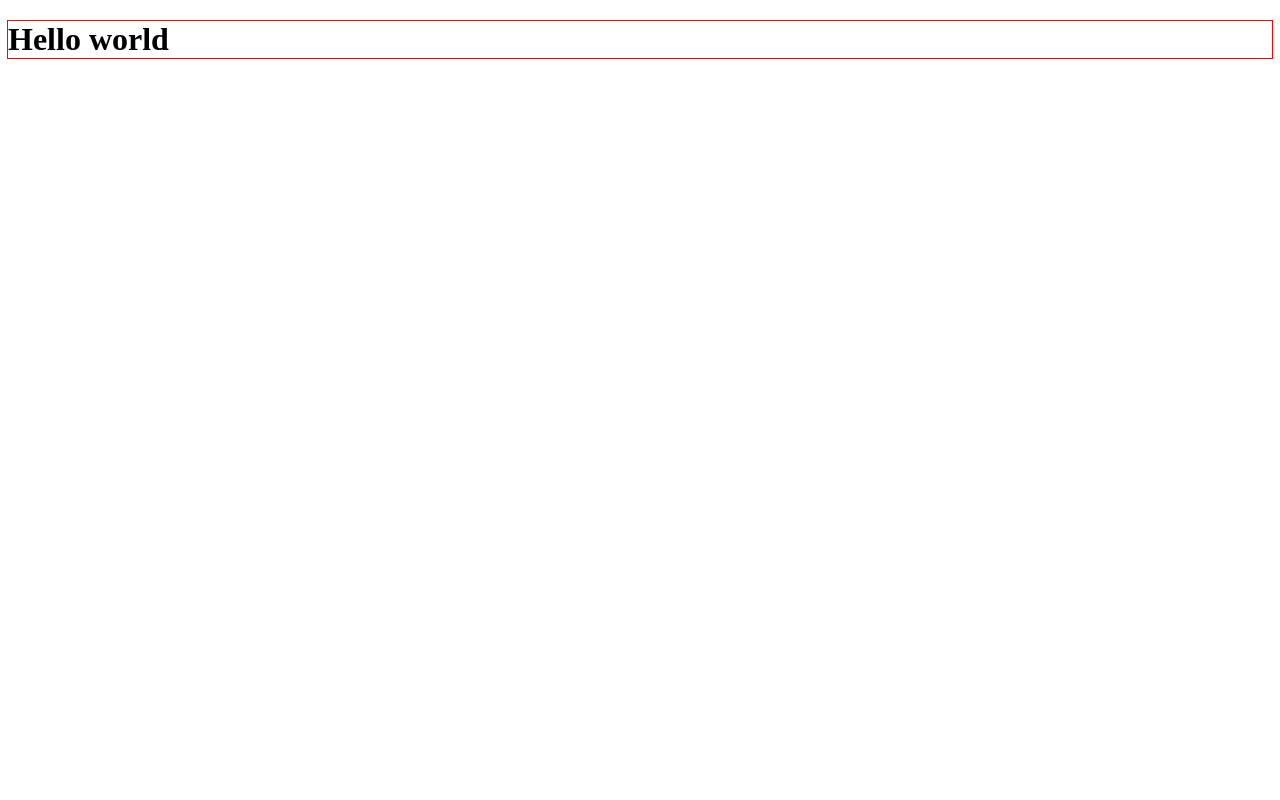
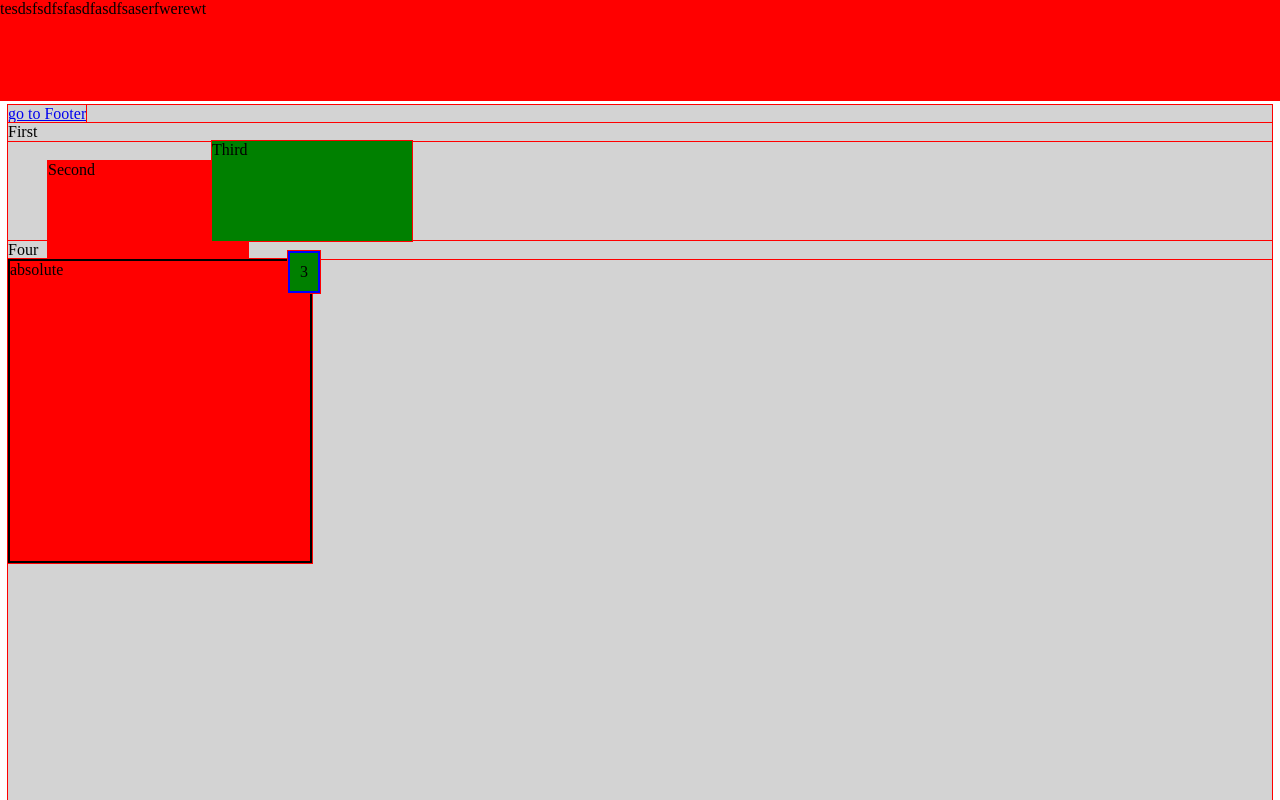
Before and after one commit to anddrews/test-it, a website: page src/index.html in a window 1280 px wide. Shown: the top 800 px of the page. Drawn offline with nearby package versions, Linux system fonts and the light colour scheme; files that its build step writes are made by us from their sources.

Commit message:
position

```diff
--- a/src/index.html
+++ b/src/index.html
@@ -7,6 +7,12 @@
     <title>Hello world</title>
   </head>
   <body>
-    <h1>Hello world</h1>
+    <div class="big-div">
+      <a href="#anchor">go to Footer</a>
+      @@include("./partials/relative/_relative.html")
+      @@include("./partials/absolute/_absolute.html")
+    </div>
+    <div id="anchor">Footer</div>
+    @@include("./partials/fixed/_fixed.html", {"test1": "tesdsfsdfsfasdfasdfsaserfwerewt"})
   </body>
 </html>
--- a/src/main.scss
+++ b/src/main.scss
@@ -1,3 +1,13 @@
+@import "./partials/fixed/fixed.scss";
+@import "./partials/relative/relative.scss";
+@import "./partials/absolute/absolute.scss";
+
 html * {
   outline: 1px solid red;
 }
+
+.big-div {
+  height: 200vh;
+  margin-top: 105px;
+  background-color: lightgray;
+}
--- /dev/null
+++ b/src/partials/absolute/_absolute.html
@@ -0,0 +1,4 @@
+<div class="container">
+    absolute
+    <div class="unread">3</div>
+</div>
--- /dev/null
+++ b/src/partials/absolute/absolute.scss
@@ -0,0 +1,16 @@
+.container {
+    width: 300px;
+    height: 300px;
+    position: relative;
+    background-color: red;
+    border: 2px solid black;
+}
+
+.unread {
+    position: absolute;
+    top: -10px;
+    right: -10px;
+    background-color: green;
+    border: 2px solid blue;
+    padding: 10px;
+}
--- /dev/null
+++ b/src/partials/fixed/_fixed.html
@@ -0,0 +1,3 @@
+<div class="fixed">
+    @@test1
+</div>
--- /dev/null
+++ b/src/partials/fixed/fixed.scss
@@ -0,0 +1,8 @@
+.fixed {
+    position: fixed;
+    top: 0;
+    left: 0;
+    background-color: red;
+    height: 100px;
+    width: 100%;
+}
--- /dev/null
+++ b/src/partials/relative/_relative.html
@@ -0,0 +1,4 @@
+<div class="first">First</div>
+<div class="second">Second</div>
+<div class="third">Third</div>
+<div class="first">Four</div>
--- /dev/null
+++ b/src/partials/relative/relative.scss
@@ -0,0 +1,19 @@
+.second,
+.third {
+    display: inline-block;
+    height: 100px;
+    width: 200px;
+}
+
+.second {
+    position: relative;
+    left: 40px;
+    top: 20px;
+    background-color: red;
+}
+
+.third {
+    position: relative;
+    z-index: 2;
+    background-color: green;
+}
```
